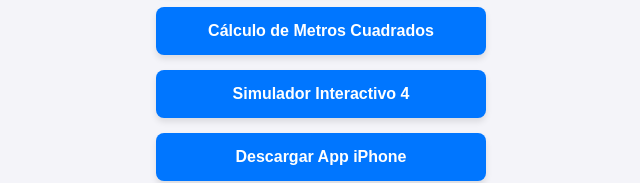
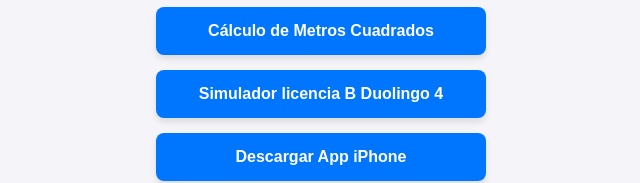
Before and after one commit to sedelacruz21-gif/simuladores, a plain HTML site: page index.html in a window 1280 px wide. Shown: the part 269-452 px from the top of the page, without its empty margins (319-959 px from the left). Drawn offline with Linux system fonts and the light colour scheme.

Commit message:
Update index.html

```diff
--- a/index.html
+++ b/index.html
@@ -20,7 +20,7 @@
     <a class="btn" href="simulador_historico_de_la_segunda_guerra_mundial.html">Simulador Histórico</a>
     <a class="btn" href="simulador_corpus_christi_v6.html">Simulador de Alfombras</a>
     <a class="btn" href="simulador_metros_cuadrados.html">Cálculo de Metros Cuadrados</a>
-    <a class="btn" href="simulador_de_descarga_para_iphone.html">Simulador Interactivo 4</a>
+    <a class="btn" href="simulador_de_rutalingo.html">Simulador licencia B Duolingo 4</a>
     <a class="btn" href="simulador_de_descarga_para_iphone.html">Descargar App iPhone</a>
 
 </body>
```
